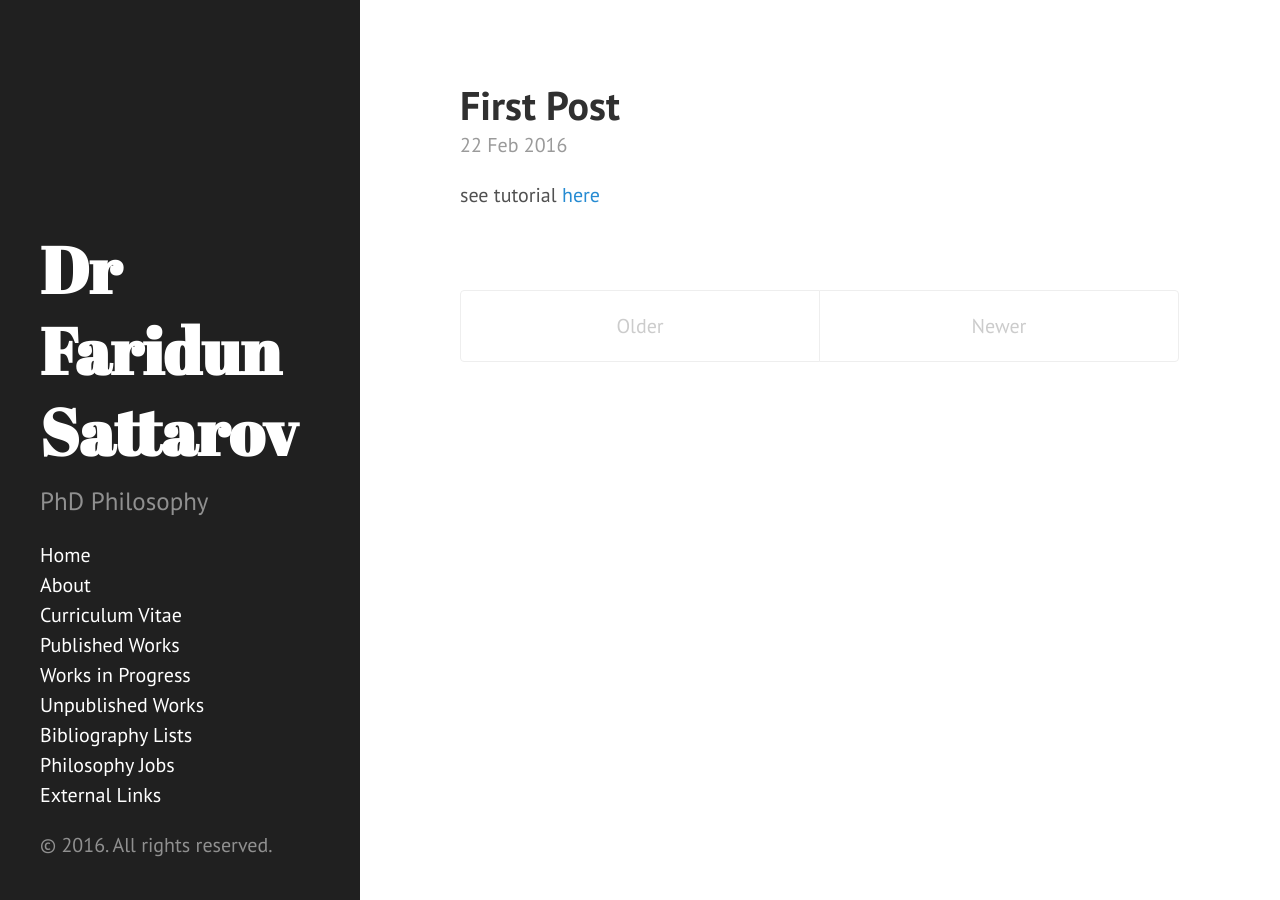
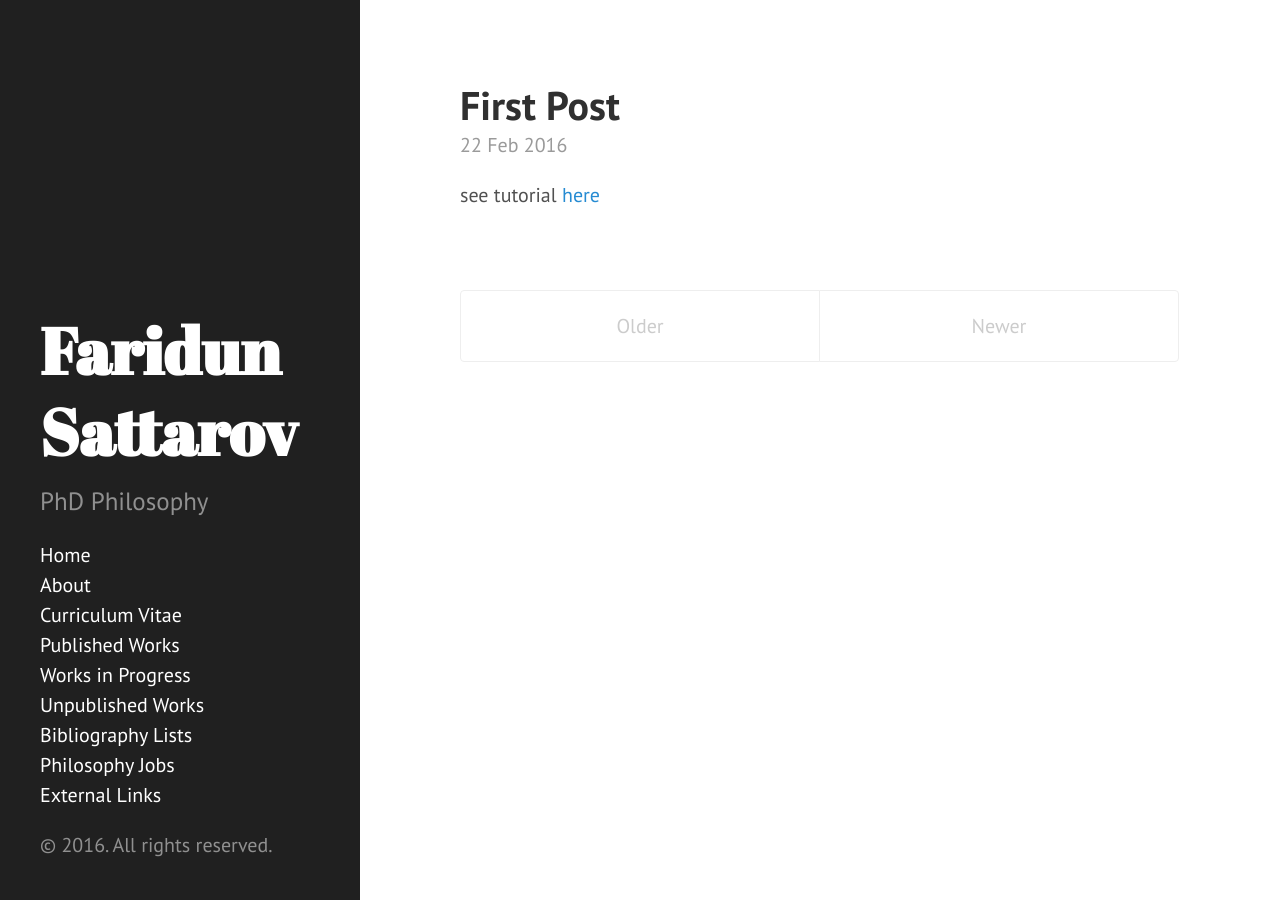
Before and after one commit to ffsattarov/ffsattarov.github.io, a Jekyll site: the page built from index.html, in a window 1280 px wide. Built offline with Jekyll 4.4.1, drawn with Linux system fonts in a browser that asks for light colours; the list of posts is cut into pages by our own code.

```diff
--- a/_config.yml
+++ b/_config.yml
@@ -2,7 +2,7 @@ excerpt_separator: ""
 pygments: false
 markdown: kramdown
 url: http://fsattarov.github.io
-title: Dr Faridun Sattarov
+title: Faridun Sattarov
 description: PhD Philosophy
-tagline: PhD Philosophy
+tagline: PhD
 paginate: 9
```
